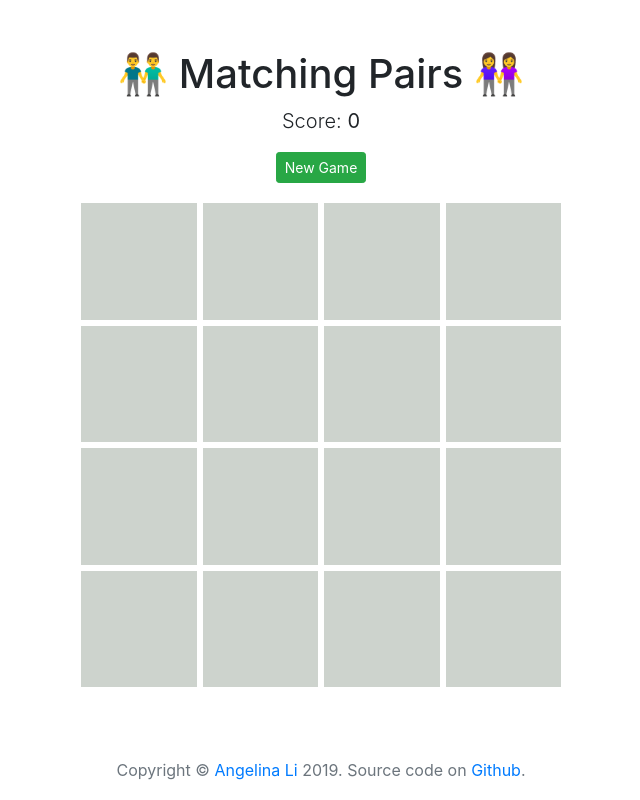
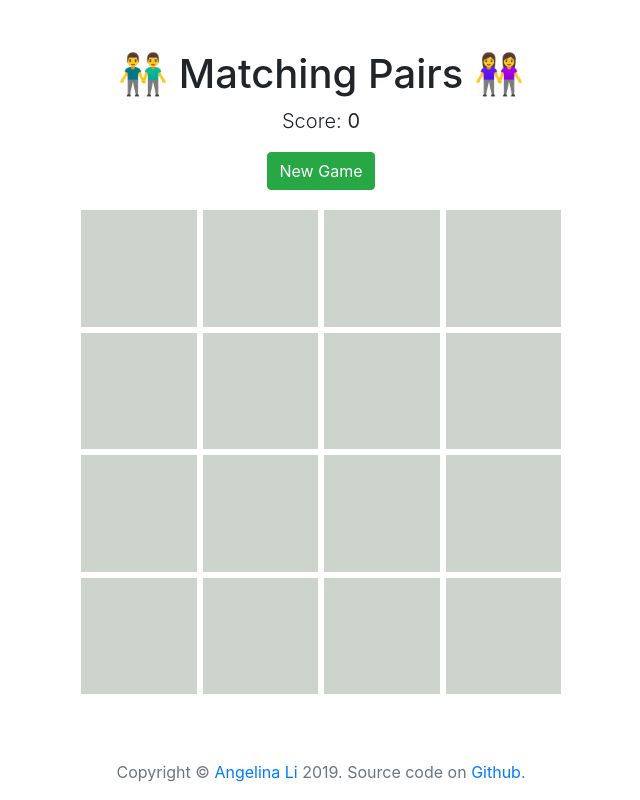
Before and after one commit to angelinahli/matching, a React (Create React App) app: page / in a window 1280 px wide. Shown: the whole page, without its empty margins (319-959 px from the left). Built offline with nearby package versions, Linux system fonts and the light colour scheme.

Commit message:
updated font and UI

```diff
--- a/src/App.js
+++ b/src/App.js
@@ -212,7 +212,7 @@ class Grid extends React.Component {
 
   renderResetButton(text) {
     return (
-      <button className="btn btn-success btn-sm"
+      <button className="btn btn-success"
               onClick={() => this.handleNewGameClick()}>
         { text }
       </button>
--- a/src/index.css
+++ b/src/index.css
@@ -1,6 +1,16 @@
+@import url('https://fonts.googleapis.com/css?family=Fugaz+One|Work+Sans&display=swap');
 body {
-  margin: 0;
-  font-family: 'Helvetica Neue', 'Open Sans', Arial, sans-serif;
+  font-family:
+    'Work Sans'
+    BlinkMacSystemFont,
+    -apple-system,
+    "Segoe UI",
+    Oxygen,
+    Roboto,
+    Ubuntu,
+    Cantarell,
+    "Helvetica Neue",
+    sans-serif;
   -webkit-font-smoothing: antialiased;
   -moz-osx-font-smoothing: grayscale;
 }
@@ -10,13 +20,10 @@ code {
     monospace;
 }
 
-/* from: https://getbootstrap.com/docs/4.1/examples/sticky-footer/
-  sticky-footer.css */
 .footer {
-  background-color: white;
-  position: absolute;
+  background: white;
+  position: fixed;
   bottom: 0;
   width: 100%;
-  height: 60px; /* Set the fixed height of the footer here */
-  line-height: 60px; /* Vertically center the text there */
+  padding-top: 20px;
 }
```
